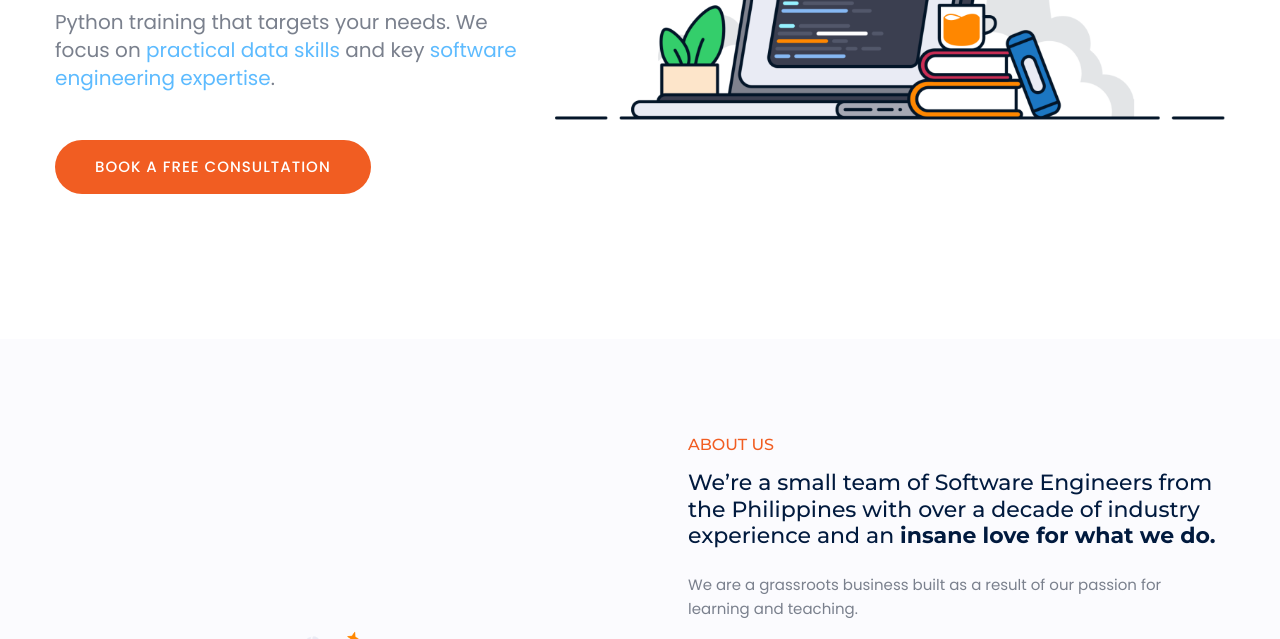
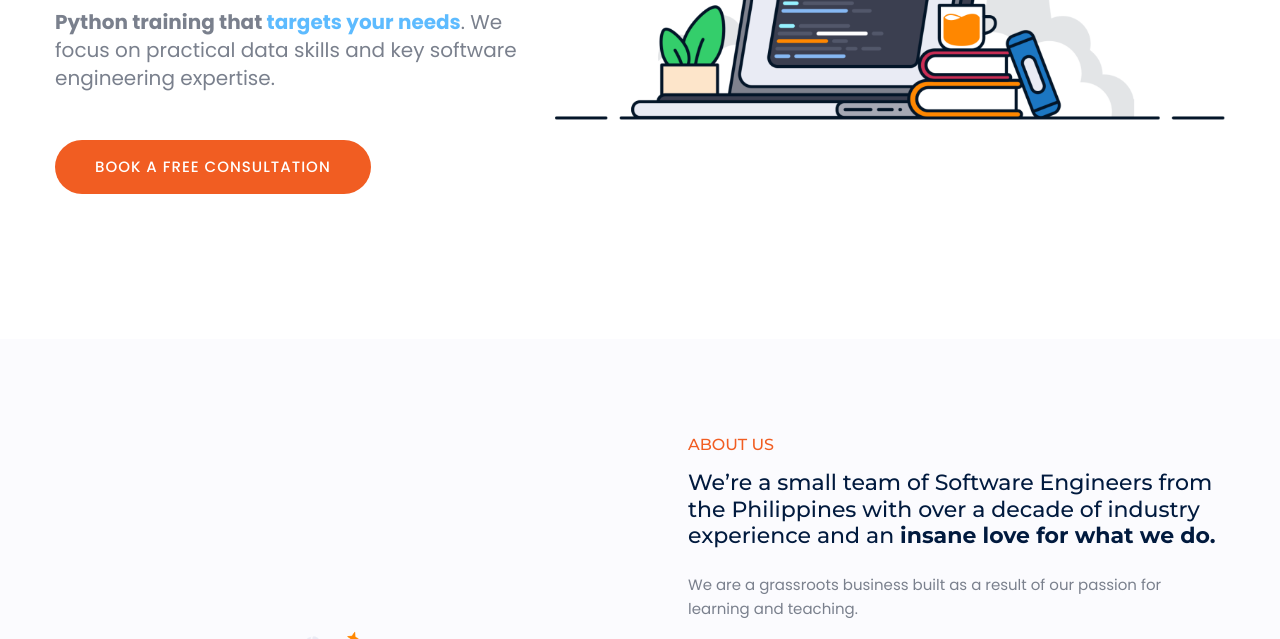
Before and after one commit to codehappyph/codehappyph.github.io, a plain HTML site: page index.html in a window 1280 px wide. Shown: the part 461-1100 px from the top of the page. Drawn offline with nearby package versions, Linux system fonts and the light colour scheme; a script that the page names is missing.

Commit message:
Update hero tagline text

```diff
--- a/index.html
+++ b/index.html
@@ -211,7 +211,7 @@
                             </br>
                             <h2 class="mb-4">Hone your<span> craft.</span></br>Love what you<span> do.</span></h2>
                             <p class="mb-5">
-                            Python training that targets your needs. We focus on <span>practical data skills</span> and key <span>software engineering expertise</span>.
+                            <strong>Python training that <span>targets your needs</span></strong>. We focus on practical data skills and key software engineering expertise.
                             </p>
                             <a href="https://calendly.com/codehappy-mickey/15min-call" class="deneb_btn">Book a free consultation</a>
                         </div>
```
